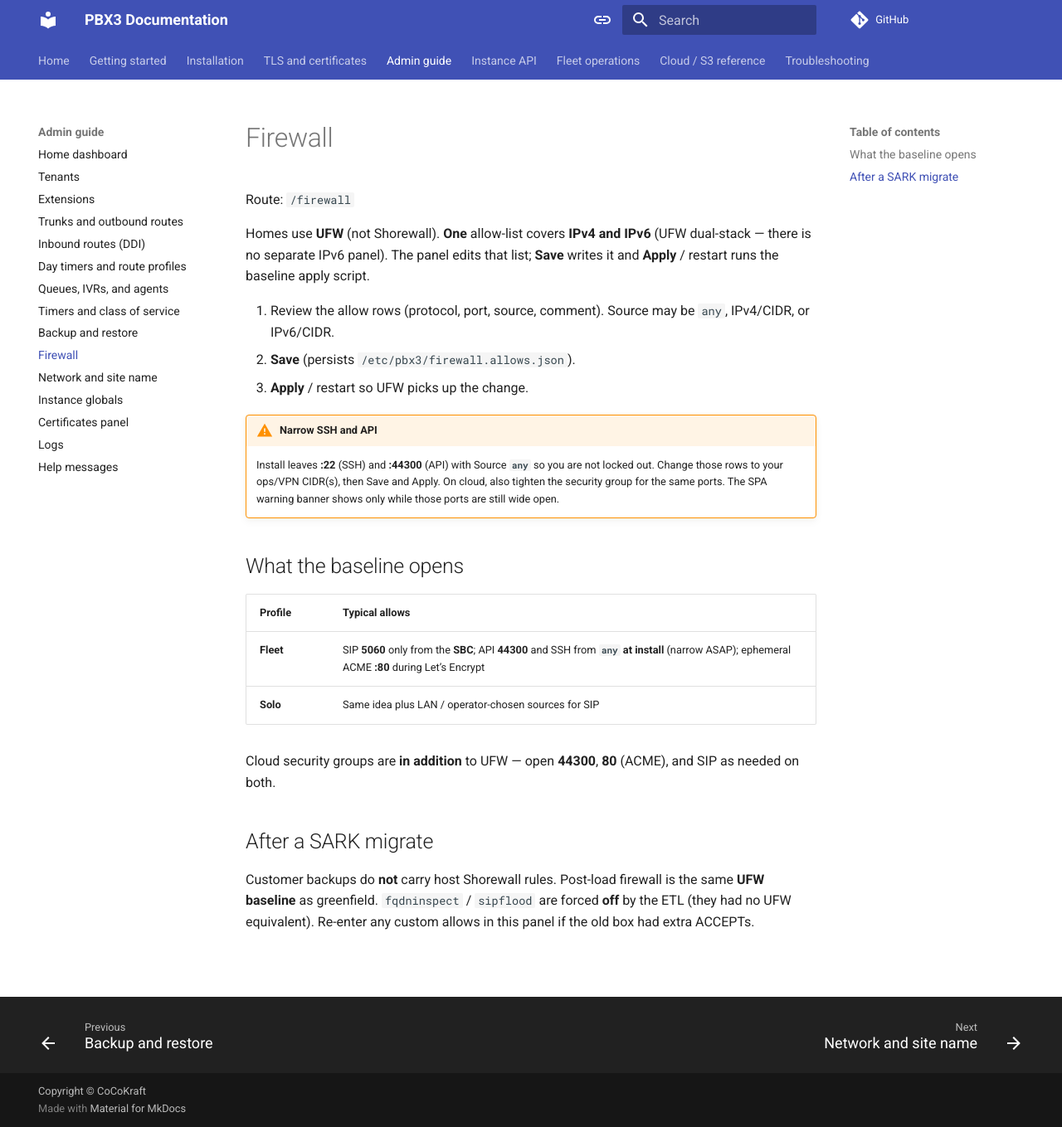
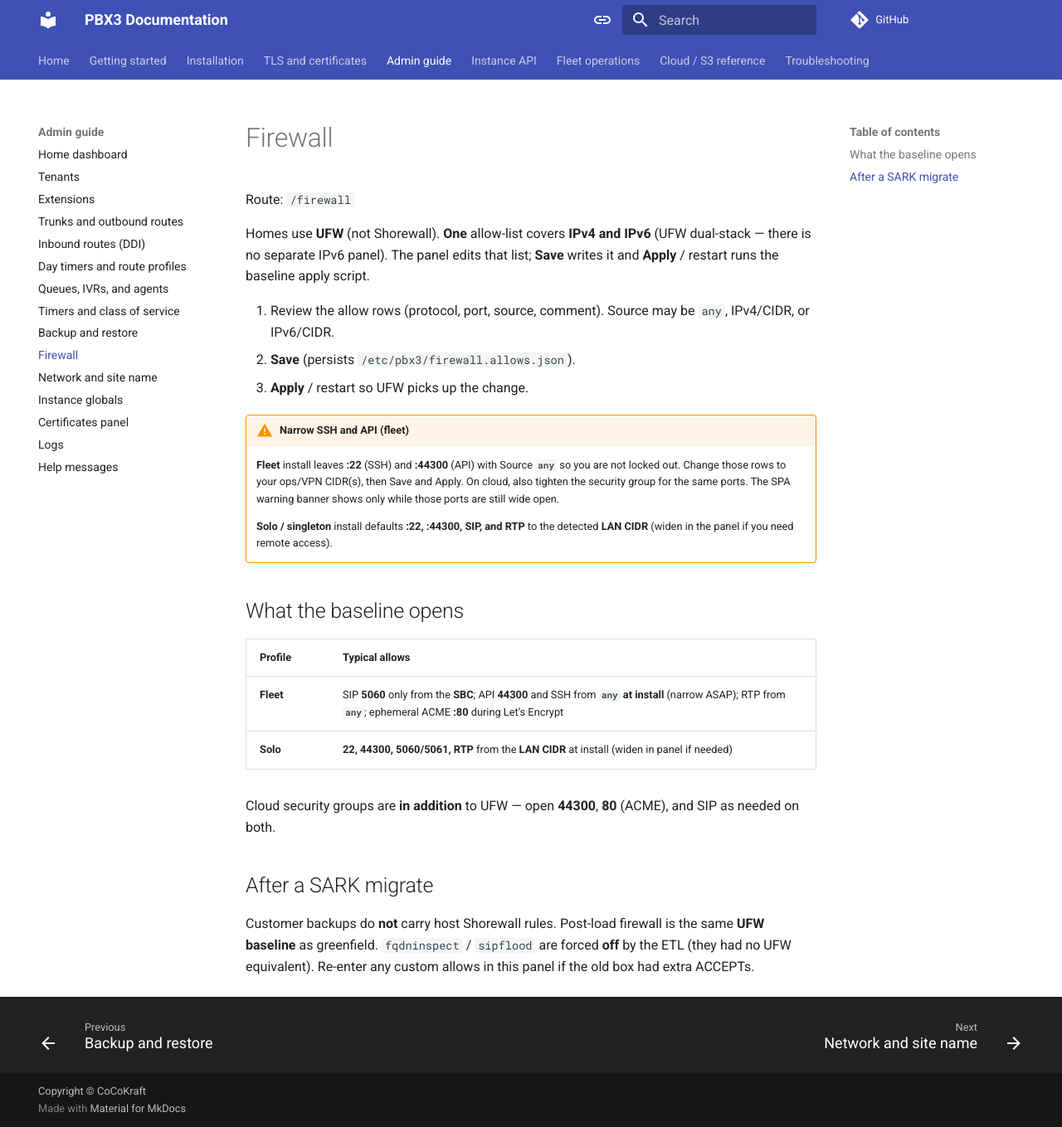
Before and after one commit to aelintra/pbx3-docs, an MkDocs documentation site: the page built from docs/admin/firewall.md, in a window 1280 px wide and 1359 px high. Shown: the whole window at 83% size. Built offline with MkDocs 1.6.1 and Material for MkDocs 9.7.7, drawn with Linux system fonts in a browser that asks for light colours; comment, search, counter and statistics services are not loaded.

Commit message:
Document solo UFW LAN defaults vs fleet F11 any for SSH/API.

```diff
--- a/docs/admin/firewall.md
+++ b/docs/admin/firewall.md
@@ -8,15 +8,17 @@ Homes use **UFW** (not Shorewall). **One** allow-list covers **IPv4 and IPv6** (
 2. **Save** (persists `/etc/pbx3/firewall.allows.json`).
 3. **Apply** / restart so UFW picks up the change.
 
-!!! warning "Narrow SSH and API"
-    Install leaves **:22** (SSH) and **:44300** (API) with Source **`any`** so you are not locked out. Change those rows to your ops/VPN CIDR(s), then Save and Apply. On cloud, also tighten the security group for the same ports. The SPA warning banner shows only while those ports are still wide open.
+!!! warning "Narrow SSH and API (fleet)"
+    **Fleet** install leaves **:22** (SSH) and **:44300** (API) with Source **`any`** so you are not locked out. Change those rows to your ops/VPN CIDR(s), then Save and Apply. On cloud, also tighten the security group for the same ports. The SPA warning banner shows only while those ports are still wide open.
+
+    **Solo / singleton** install defaults **:22, :44300, SIP, and RTP** to the detected **LAN CIDR** (widen in the panel if you need remote access).
 
 ## What the baseline opens
 
 | Profile | Typical allows |
 |---------|----------------|
-| **Fleet** | SIP **5060** only from the **SBC**; API **44300** and SSH from **`any` at install** (narrow ASAP); ephemeral ACME **:80** during Let’s Encrypt |
-| **Solo** | Same idea plus LAN / operator-chosen sources for SIP |
+| **Fleet** | SIP **5060** only from the **SBC**; API **44300** and SSH from **`any` at install** (narrow ASAP); RTP from **`any`**; ephemeral ACME **:80** during Let’s Encrypt |
+| **Solo** | **22, 44300, 5060/5061, RTP** from the **LAN CIDR** at install (widen in panel if needed) |
 
 Cloud security groups are **in addition** to UFW — open **44300**, **80** (ACME), and SIP as needed on both.
 
```
Also changed, not shown: docs/installation/install-pbx3-pbx3api.md (+1 -1 lines).
